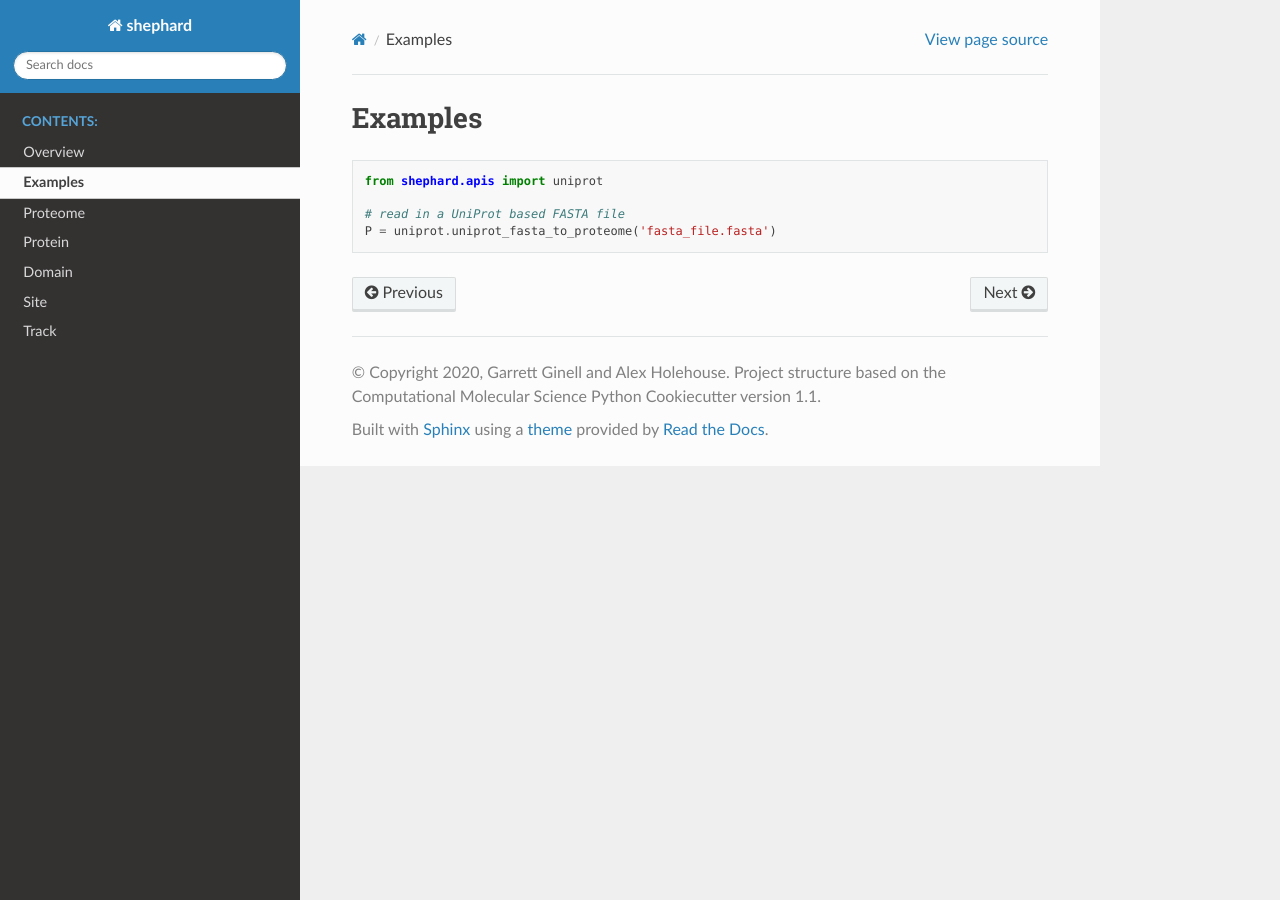
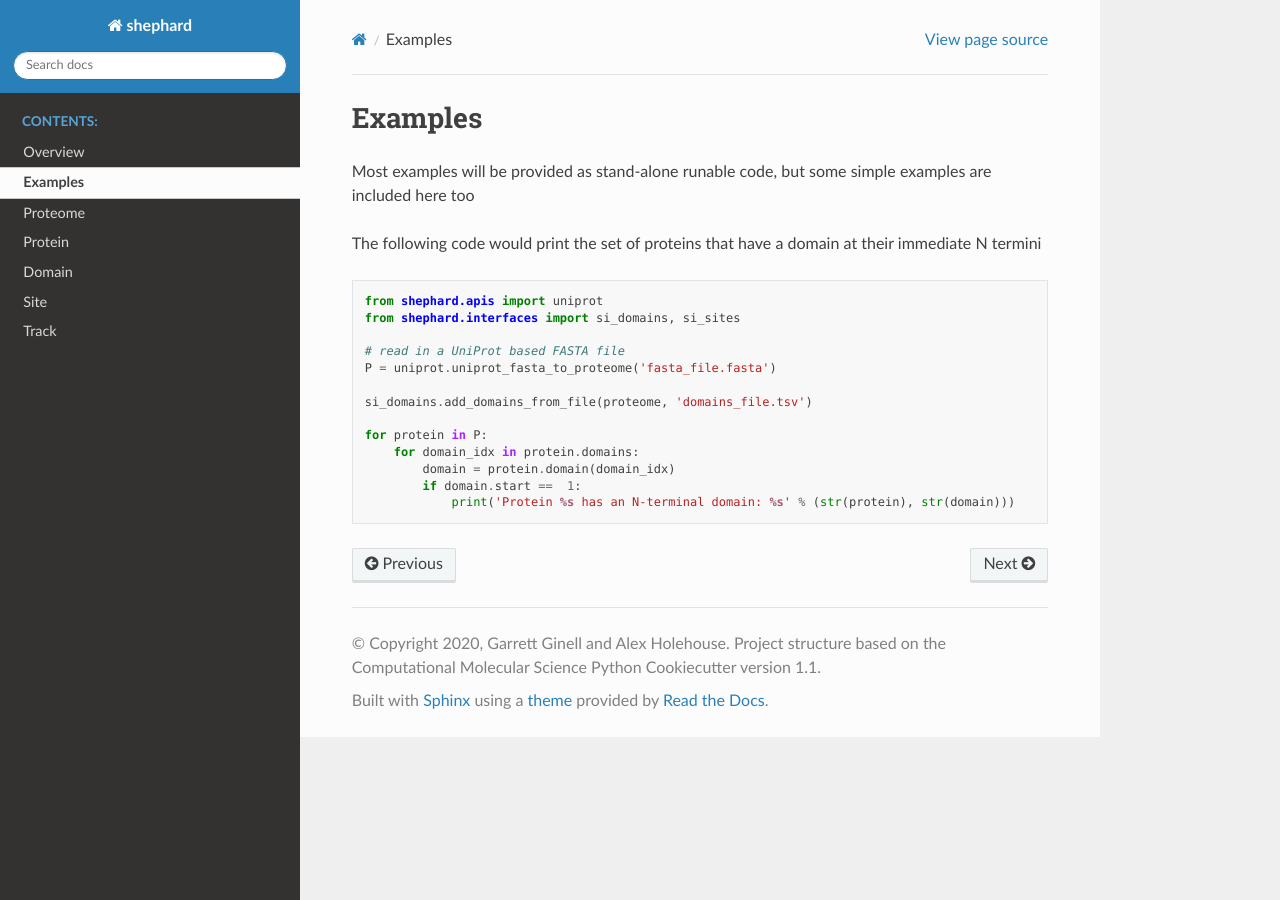
Before and after one commit to holehouse-lab/shephard, a Sphinx documentation site: the page built from docs/examples.rst, in a window 1280 px wide. Built offline with Sphinx 7.4.7 and the Read the Docs theme 2.0.0, drawn with Linux system fonts in a browser that asks for light colours.

Commit message:
Update before 0.1 tag

```diff
--- a/docs/examples.rst
+++ b/docs/examples.rst
@@ -1,9 +1,22 @@
 Examples
 =================
+Most examples will be provided as stand-alone runable code, but some simple examples are included here too
+
+The following code would print the set of proteins that have a domain at their immediate N termini
+
 
 .. code-block:: Python
 
-   from shephard.apis import uniprot
+    from shephard.apis import uniprot
+    from shephard.interfaces import si_domains, si_sites
 
-   # read in a UniProt based FASTA file
-   P = uniprot.uniprot_fasta_to_proteome('fasta_file.fasta')
+    # read in a UniProt based FASTA file
+    P = uniprot.uniprot_fasta_to_proteome('fasta_file.fasta')
+
+    si_domains.add_domains_from_file(proteome, 'domains_file.tsv')
+
+    for protein in P:
+        for domain_idx in protein.domains:
+            domain = protein.domain(domain_idx)
+            if domain.start ==  1:
+                print('Protein %s has an N-terminal domain: %s' % (str(protein), str(domain)))
--- a/setup.py
+++ b/setup.py
@@ -45,7 +45,7 @@ setup(
     setup_requires=[] + pytest_runner,
 
     install_requires=[
-        "protfasta>=0.1.0"],
+        "numpy>=1.12.0", "protfasta>=0.1.0"],
 
     # Additional entries you may want simply uncomment the lines you want and fill in the data
     # url='http://www.my_package.com',  # Website
```
Also changed, not shown: docs/overview.rst (+13 -1 lines).
